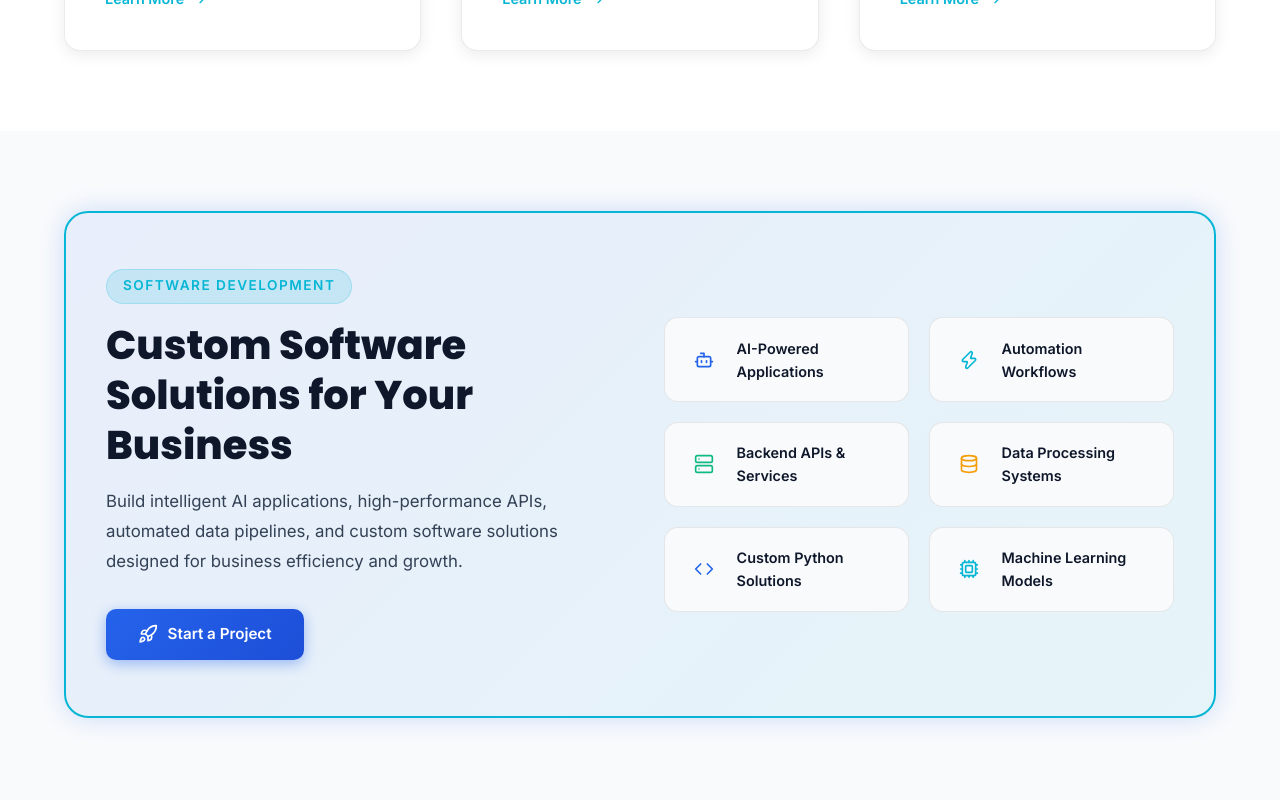
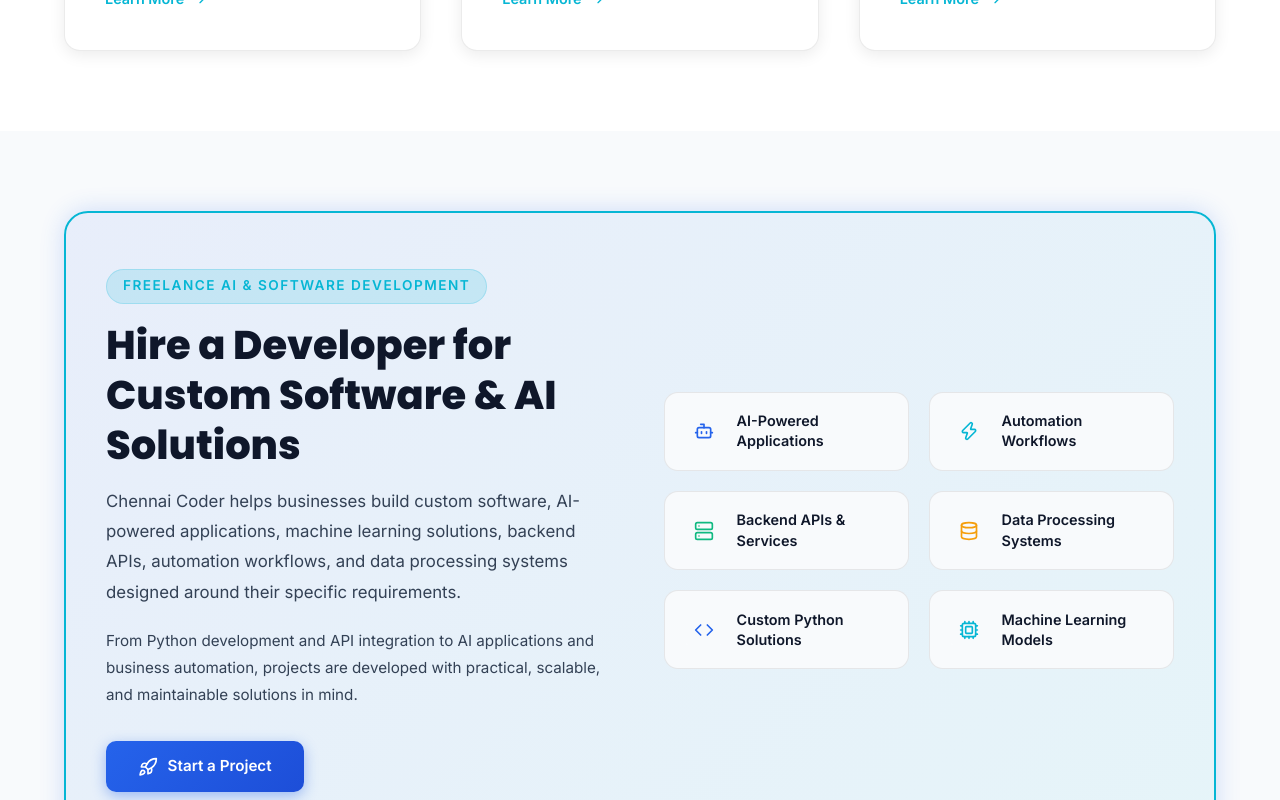
Before and after one commit to lookmohan/chennai_coder, a React (Vite) app: page / in a window 1280 px wide. Shown: the part 2660-3460 px from the top of the page. Built offline with nearby package versions, Linux system fonts and the light colour scheme.

Commit message:
Update FreelanceDev.tsx

```diff
--- a/src/components/FreelanceDev.tsx
+++ b/src/components/FreelanceDev.tsx
@@ -1,120 +1,344 @@
 import React from 'react';
-import { Rocket, Cpu, Bot, Server, Database, Code, Zap } from 'lucide-react';
+import {
+  Rocket,
+  Cpu,
+  Bot,
+  Server,
+  Database,
+  Code,
+  Zap
+} from 'lucide-react';
 
 export const FreelanceDev: React.FC = () => {
   const capabilities = [
-    { title: "AI-Powered Applications", icon: <Bot size={20} style={{ color: 'var(--color-primary)' }} /> },
-    { title: "Automation Workflows", icon: <Zap size={20} style={{ color: 'var(--color-accent)' }} /> },
-    { title: "Backend APIs & Services", icon: <Server size={20} style={{ color: 'var(--color-success)' }} /> },
-    { title: "Data Processing Systems", icon: <Database size={20} style={{ color: 'var(--color-warning)' }} /> },
-    { title: "Custom Python Solutions", icon: <Code size={20} style={{ color: 'var(--color-primary)' }} /> },
-    { title: "Machine Learning Models", icon: <Cpu size={20} style={{ color: 'var(--color-accent)' }} /> }
+    {
+      title: 'AI-Powered Applications',
+      icon: (
+        <Bot
+          size={20}
+          aria-hidden="true"
+          style={{ color: 'var(--color-primary)' }}
+        />
+      )
+    },
+    {
+      title: 'Automation Workflows',
+      icon: (
+        <Zap
+          size={20}
+          aria-hidden="true"
+          style={{ color: 'var(--color-accent)' }}
+        />
+      )
+    },
+    {
+      title: 'Backend APIs & Services',
+      icon: (
+        <Server
+          size={20}
+          aria-hidden="true"
+          style={{ color: 'var(--color-success)' }}
+        />
+      )
+    },
+    {
+      title: 'Data Processing Systems',
+      icon: (
+        <Database
+          size={20}
+          aria-hidden="true"
+          style={{ color: 'var(--color-warning)' }}
+        />
+      )
+    },
+    {
+      title: 'Custom Python Solutions',
+      icon: (
+        <Code
+          size={20}
+          aria-hidden="true"
+          style={{ color: 'var(--color-primary)' }}
+        />
+      )
+    },
+    {
+      title: 'Machine Learning Models',
+      icon: (
+        <Cpu
+          size={20}
+          aria-hidden="true"
+          style={{ color: 'var(--color-accent)' }}
+        />
+      )
+    }
   ];
 
   return (
-    <section id="freelance" className="section-padding" style={{ background: 'var(--bg-main)', position: 'relative' }}>
+    <section
+      id="freelance"
+      className="section-padding"
+      style={{
+        background: 'var(--bg-main)',
+        position: 'relative',
+        overflow: 'hidden'
+      }}
+    >
       <div className="container">
+
         <div
-          className="glass-card"
+          className="glass-card freelance-main-card"
           style={{
-            padding: '3.5rem 2.5rem',
             borderRadius: '24px',
-            background: 'linear-gradient(135deg, rgba(37, 99, 235, 0.08), rgba(6, 182, 212, 0.08))',
+            background:
+              'linear-gradient(135deg, rgba(37, 99, 235, 0.08), rgba(6, 182, 212, 0.08))',
             border: '2px solid var(--color-accent)',
             boxShadow: 'var(--shadow-glow)',
             overflow: 'hidden'
           }}
         >
-          <div
-            style={{
-              display: 'grid',
-              gridTemplateColumns: '1fr',
-              gap: '3rem',
-              alignItems: 'center'
-            }}
-            className="freelance-grid"
-          >
+
+          <div className="freelance-grid">
+
             {/* Left Content */}
-            <div>
-              <span className="section-tag" style={{ marginBottom: '1rem' }}>
-                Software Development
+            <div className="freelance-content">
+
+              <span
+                className="section-tag"
+                style={{ marginBottom: '1rem' }}
+              >
+                Freelance AI & Software Development
               </span>
 
-              <h2 style={{ fontSize: 'clamp(1.8rem, 4vw, 2.5rem)', color: 'var(--text-heading)', marginBottom: '1rem', fontWeight: 800 }}>
-                Custom Software Solutions for Your Business
+              <h2 className="freelance-title">
+                Hire a Developer for Custom Software & AI Solutions
               </h2>
 
-              <p style={{ fontSize: '1.05rem', color: 'var(--text-body)', lineHeight: 1.8, marginBottom: '2rem', maxWidth: '550px' }}>
-                Build intelligent AI applications, high-performance APIs, automated data pipelines, and custom software solutions designed for business efficiency and growth.
+              <p className="freelance-description">
+                Chennai Coder helps businesses build custom software,
+                AI-powered applications, machine learning solutions,
+                backend APIs, automation workflows, and data processing
+                systems designed around their specific requirements.
               </p>
 
-              <a href="#contact" className="btn btn-primary" style={{ padding: '0.85rem 2rem', fontSize: '0.95rem' }}>
-                <Rocket size={20} />
+              <p className="freelance-description secondary">
+                From Python development and API integration to AI
+                applications and business automation, projects are
+                developed with practical, scalable, and maintainable
+                solutions in mind.
+              </p>
+
+              <a
+                href="#contact"
+                className="btn btn-primary freelance-button"
+                aria-label="Start a software or AI development project with Chennai Coder"
+              >
+                <Rocket
+                  size={20}
+                  aria-hidden="true"
+                />
                 Start a Project
               </a>
+
             </div>
 
-            {/* Right Capabilities Grid */}
+            {/* Right Capabilities */}
             <div
-              style={{
-                display: 'grid',
-                gridTemplateColumns: 'repeat(auto-fit, minmax(210px, 1fr))',
-                gap: '1.25rem'
-              }}
+              className="freelance-capabilities"
+              aria-label="Software development capabilities"
             >
+
               {capabilities.map((item) => (
-                <div
+                <article
                   key={item.title}
-                  style={{
-                    background: 'var(--bg-main)',
-                    border: '1px solid var(--border-color)',
-                    padding: '1.15rem 1.25rem',
-                    borderRadius: '14px',
-                    display: 'flex',
-                    alignItems: 'center',
-                    gap: '0.85rem',
-                    transition: 'all 0.3s ease',
-                    cursor: 'pointer'
-                  }}
-                  onMouseEnter={(e) => {
-                    e.currentTarget.style.borderColor = 'var(--color-accent)';
-                    e.currentTarget.style.background = 'var(--bg-surface)';
-                  }}
-                  onMouseLeave={(e) => {
-                    e.currentTarget.style.borderColor = 'var(--border-color)';
-                    e.currentTarget.style.background = 'var(--bg-main)';
-                  }}
+                  className="capability-card"
                 >
-                  <div
-                    style={{
-                      width: '38px',
-                      height: '38px',
-                      borderRadius: '10px',
-                      background: 'rgba(255,255,255,0.04)',
-                      display: 'flex',
-                      alignItems: 'center',
-                      justifyContent: 'center',
-                      flexShrink: 0
-                    }}
-                  >
+
+                  <div className="capability-icon">
                     {item.icon}
                   </div>
-                  <span style={{ fontSize: '0.9rem', fontWeight: 600, color: 'var(--text-heading)' }}>
+
+                  <span className="capability-title">
                     {item.title}
                   </span>
-                </div>
+
+                </article>
               ))}
+
             </div>
+
           </div>
+
         </div>
+
       </div>
 
+      {/* Responsive Styles */}
       <style>{`
-        @media (min-width: 992px) {
+
+        /* Desktop */
+        .freelance-main-card {
+          padding: 3.5rem 2.5rem;
+        }
+
+        .freelance-grid {
+          display: grid;
+          grid-template-columns: 1fr 1fr;
+          gap: 3rem;
+          align-items: center;
+        }
+
+        .freelance-content {
+          min-width: 0;
+        }
+
+        .freelance-title {
+          font-size: clamp(1.8rem, 4vw, 2.5rem);
+          color: var(--text-heading);
+          margin-bottom: 1rem;
+          font-weight: 800;
+          line-height: 1.25;
+        }
+
+        .freelance-description {
+          font-size: 1.05rem;
+          color: var(--text-body);
+          line-height: 1.8;
+          margin-bottom: 1.25rem;
+          max-width: 550px;
+        }
+
+        .freelance-description.secondary {
+          font-size: 0.95rem;
+          margin-bottom: 2rem;
+        }
+
+        .freelance-button {
+          padding: 0.85rem 2rem;
+          font-size: 0.95rem;
+        }
+
+        .freelance-capabilities {
+          display: grid;
+          grid-template-columns: repeat(2, 1fr);
+          gap: 1.25rem;
+        }
+
+        .capability-card {
+          background: var(--bg-main);
+          border: 1px solid var(--border-color);
+          padding: 1.15rem 1.25rem;
+          border-radius: 14px;
+          display: flex;
+          align-items: center;
+          gap: 0.85rem;
+          transition: all 0.3s ease;
+        }
+
+        .capability-card:hover {
+          border-color: var(--color-accent);
+          background: var(--bg-surface);
+        }
+
+        .capability-icon {
+          width: 38px;
+          height: 38px;
+          border-radius: 10px;
+          background: rgba(255, 255, 255, 0.04);
+          display: flex;
+          align-items: center;
+          justify-content: center;
+          flex-shrink: 0;
+        }
+
+        .capability-title {
+          font-size: 0.9rem;
+          font-weight: 600;
+          color: var(--text-heading);
+          line-height: 1.4;
+        }
+
+        /* Tablet */
+        @media (max-width: 991px) {
+
+          .freelance-main-card {
+            padding: 2.5rem 2rem;
+          }
+
           .freelance-grid {
-            grid-template-columns: 1fr 1fr !important;
+            grid-template-columns: 1fr;
+            gap: 2.5rem;
           }
+
+          .freelance-description {
+            max-width: 100%;
+          }
+
         }
+
+        /* Mobile */
+        @media (max-width: 767px) {
+
+          .freelance-main-card {
+            padding: 1.75rem 1.25rem;
+            border-radius: 20px;
+          }
+
+          .freelance-grid {
+            gap: 2rem;
+          }
+
+          .freelance-title {
+            font-size: 1.7rem;
+            line-height: 1.3;
+          }
+
+          .freelance-description {
+            font-size: 0.95rem;
+            line-height: 1.7;
+          }
+
+          .freelance-description.secondary {
+            font-size: 0.9rem;
+            margin-bottom: 1.5rem;
+          }
+
+          .freelance-button {
+            width: 100%;
+            justify-content: center;
+          }
+
+          .freelance-capabilities {
+            grid-template-columns: 1fr;
+            gap: 0.9rem;
+          }
+
+          .capability-card {
+            padding: 1rem;
+          }
+
+        }
+
+        /* Small Mobile */
+        @media (max-width: 480px) {
+
+          .freelance-main-card {
+            padding: 1.5rem 1rem;
+          }
+
+          .freelance-title {
+            font-size: 1.5rem;
+          }
+
+          .freelance-description {
+            font-size: 0.9rem;
+          }
+
+          .capability-title {
+            font-size: 0.85rem;
+          }
+
+        }
+
       `}</style>
     </section>
   );
```
